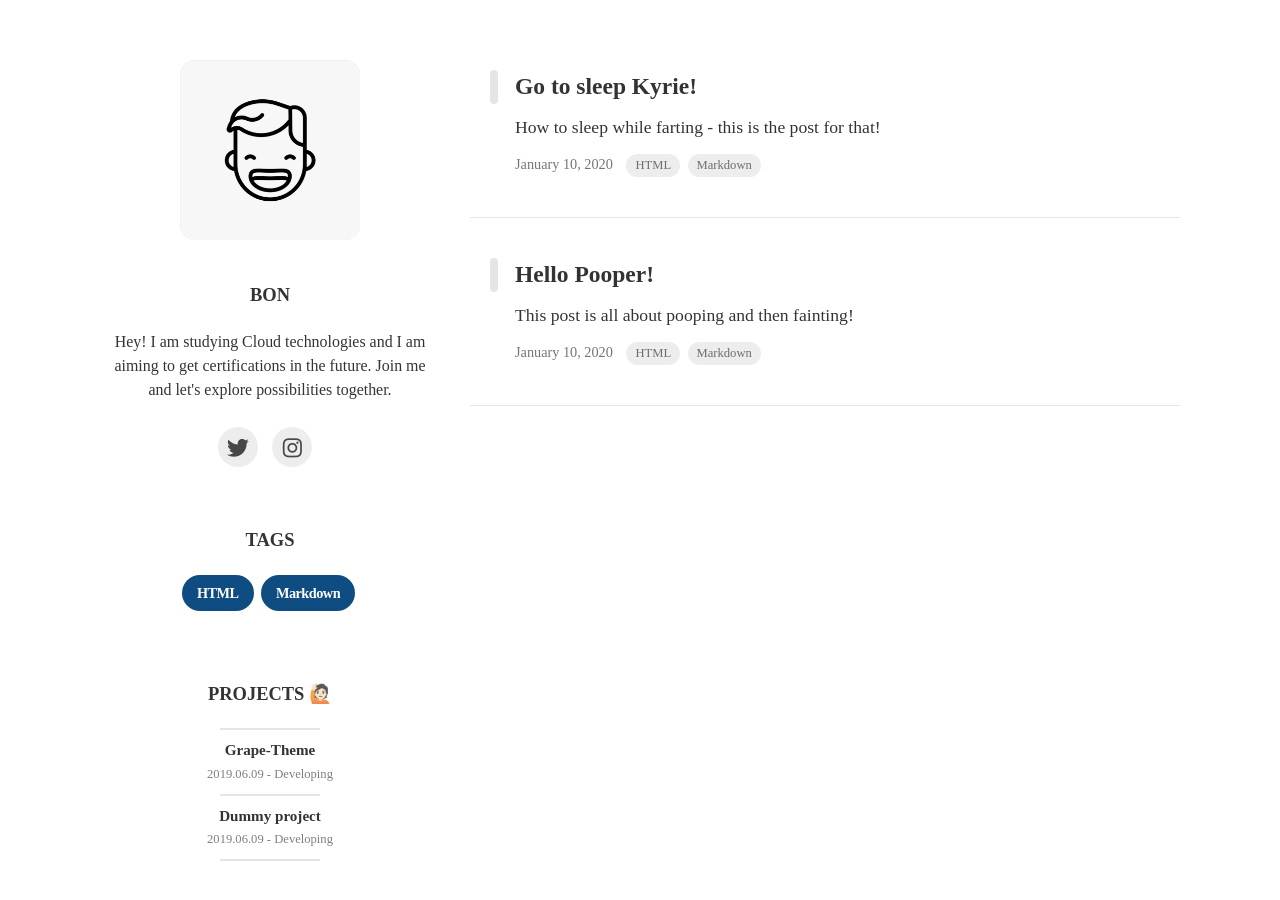
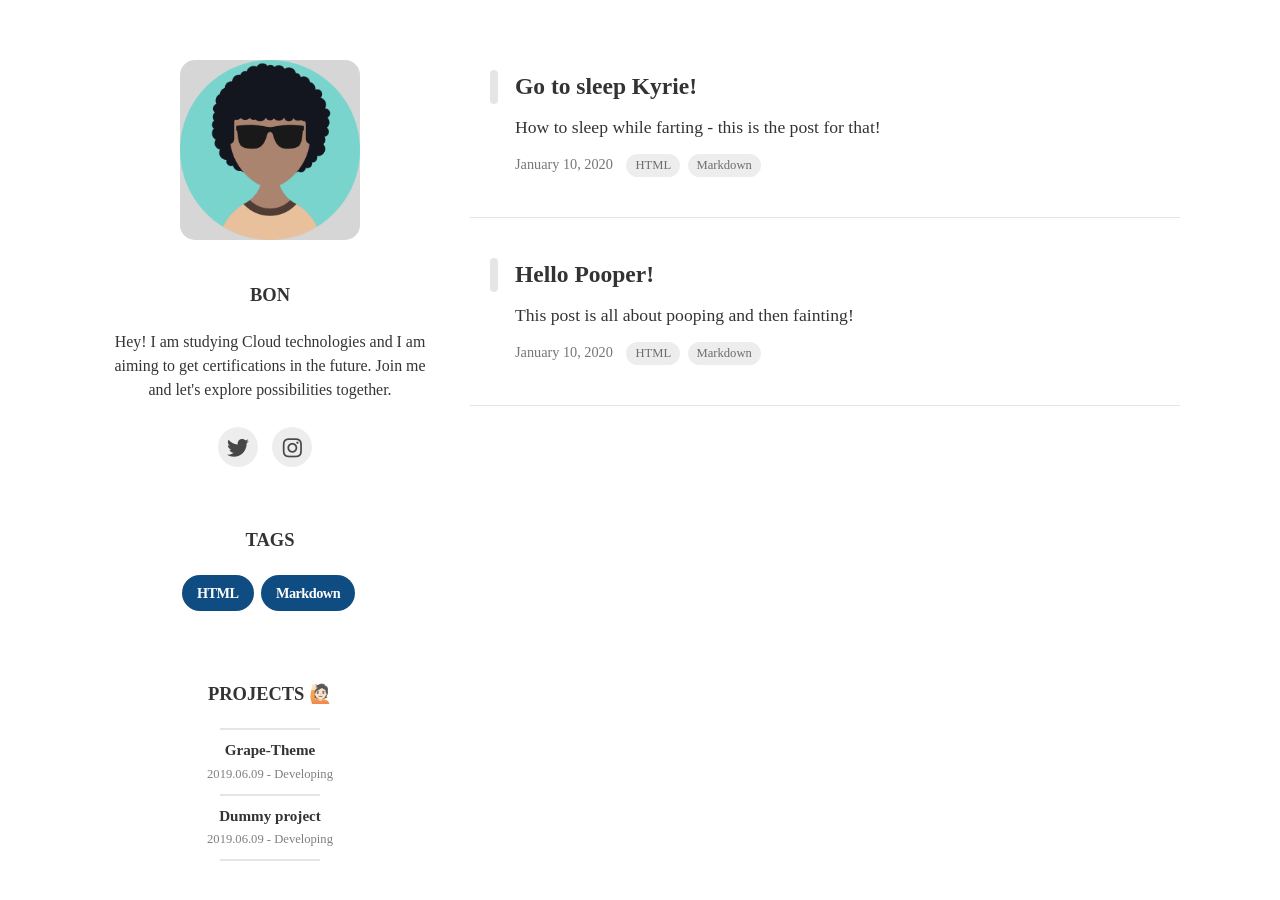
Before and after one commit to bonasfvck/blog, a Jekyll site: the page built from index.html, in a window 1280 px wide. Built offline with Jekyll 4.4.1, drawn with Linux system fonts in a browser that asks for light colours; nearby versions of some CDN libraries; some web fonts are replaced; the list of posts is cut into pages by our own code.

Commit message:
Update _config.yml

```diff
--- a/_config.yml
+++ b/_config.yml
@@ -9,7 +9,7 @@ theme_settings :
 
   # Profile Settings
   profile :
-    image : assets/img/smile.png
+    image : assets/img/boy.png
     username : Bon
     description : Hey! I am studying Cloud technologies and I am aiming to get certifications in the future. Join me and let's explore possibilities together.
     experience :
```
